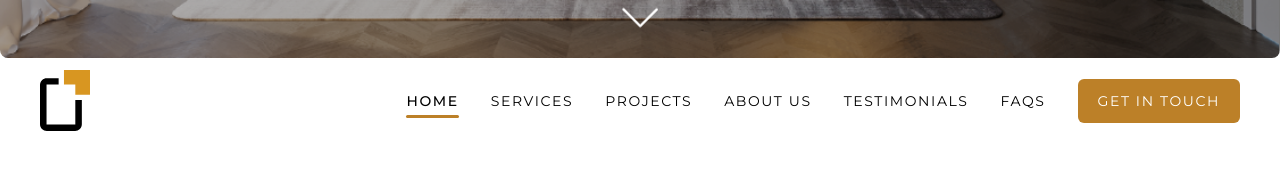
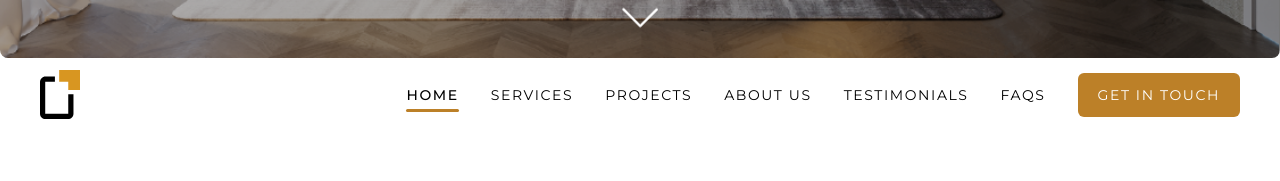
Before and after one commit to kaleab-taye/studio-stunnit, a Next.js app: page / in a window 1280 px wide. Shown: the part 742-923 px from the top of the page. Built offline with nearby package versions, Linux system fonts and the light colour scheme; grey boxes are pictures that could not be loaded.

Commit message:
logo change

```diff
--- a/src/components/navbar.js
+++ b/src/components/navbar.js
@@ -29,7 +29,7 @@ export default function Navbar() {
                 {/* logo start */}
                 <div className='mr-auto my-auto grid my-auto'>
                     <Link href='/'>
-                        <Image className='max-w-[50px]' src={logo} alt='logo' />
+                        <Image className='max-w-[40px]' src={logo} alt='logo' />
                     </Link>
                 </div>
                 {/* nav items start */}
```
